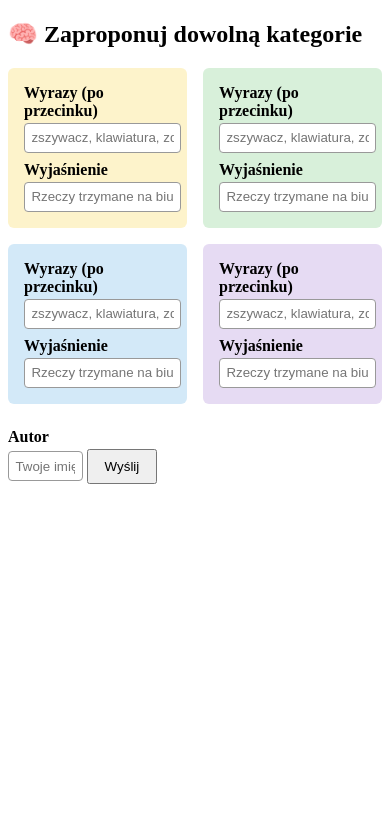
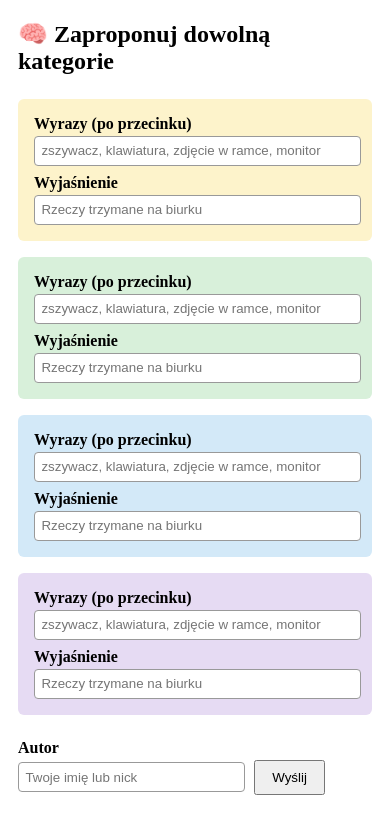
Before and after one commit to rol-x/persephone-ui, a SvelteKit app: page /connections/add in a window 390 px wide. Shown: the top 834 px of the page. Built offline with nearby package versions, Linux system fonts and the light colour scheme; no server answers.

Commit message:
Handle mobile screens in propositions

```diff
--- a/src/lib/components/ConnectionsGame.svelte
+++ b/src/lib/components/ConnectionsGame.svelte
@@ -273,14 +273,9 @@
       margin: 0;
     }
 
-    .grid {
-      grid-template-columns: repeat(4, 1fr);
-    }
-
     .tile {
       height: auto;
       aspect-ratio: 1 / 1;
-      font-size: clamp(1.1rem, 1.8vw, 0.3rem);
     }
   }
 
--- a/src/routes/connections/add/+page.svelte
+++ b/src/routes/connections/add/+page.svelte
@@ -56,9 +56,10 @@
   }
 </script>
 
+<div class="container">
   <h2>🧠 Zaproponuj dowolną kategorie</h2>
 
-<div style="display: grid; grid-template-columns: repeat(2, 1fr); gap: 1rem; margin-bottom: 1.5rem;">
+  <div class="propose-groups">
     {#each groups as group}
       <div style="background-color: var(--group-color-{group.color}); padding: 1rem; border-radius: 6px;">
         <label><strong>Wyrazy (po przecinku)</strong></label>
@@ -79,10 +80,10 @@
   </div>
 
   <label><strong>Autor</strong></label>
-<input type="text" bind:value={author} placeholder="Twoje imię lub nick"
-  style="width: 16%; margin-bottom: 1rem;" />
+  <input class="author" type="text" bind:value={author} placeholder="Twoje imię lub nick"/>
 
   <button on:click={submit} style="padding: 0.5rem 1rem;">Wyślij</button>
+</div>
 
 {#if message}
   <p style="margin-top: 1rem;">{message}</p>
@@ -96,6 +97,22 @@
     --group-color-purple: #e6dbf3;
   }
 
+  .container {
+    margin: 10px 10px;
+  }
+
+  .propose-groups {
+    display: grid;
+    grid-template-columns: repeat(2, 1fr);
+    gap: 1rem;
+    margin: 1.5rem auto;
+  }
+
+  .author {
+    width: 20%;
+    margin-bottom: 1rem;
+  }
+
   input {
     padding: 0.4rem;
     border: 1px solid #999;
@@ -106,4 +123,15 @@
     display: block;
     margin-bottom: 0.2rem;
   }
+
+  @media (max-width: 600px) {
+    .propose-groups {
+      grid-template-columns: 1fr;
+    }
+
+    .author {
+      width: 60%;
+      margin-right: 5px;
+    }
+  }
 </style>
```
Also changed, not shown: src/routes/connections/+page.svelte (+5 -5 lines). Lines whose indentation alone changed are shown as unchanged.
